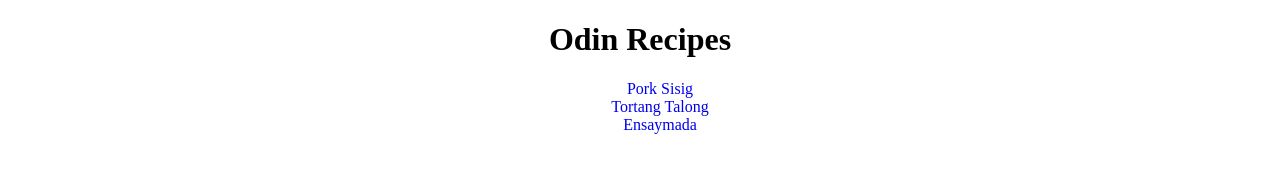
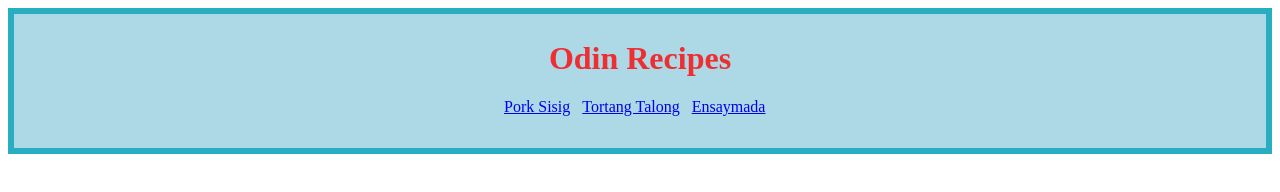
Before and after one commit to timssy/odin-recipes, a plain HTML site: page index.html in a window 1280 px wide. Drawn offline with Linux system fonts and the light colour scheme.

Commit message:
Add styles

```diff
--- a/styles.css
+++ b/styles.css
@@ -1,11 +1,36 @@
-body {
+html {
+  box-sizing: border-box;
+  margin: 0;
+  padding: 0;
+}
+
+*,
+*::before,
+*::after {
+    box-sizing: inherit;
+}
+
+h1 {
+    color: rgba(255, 0, 0, 0.788);
     text-align: center;
 }
 
-.list {
-    list-style: none;
+.container {
+    background-color: lightblue;
+    border: 6px solid rgb(40, 174, 192);
 }
 
-a {
-    text-decoration: none;
+.content-container {
+    width: 360px;
+    height: 82px;
+    margin: 26px auto;
 }
+
+.list {
+    list-style-type: none;
+}
+
+li {
+    display: inline;
+    padding: 4px;
+}
```
